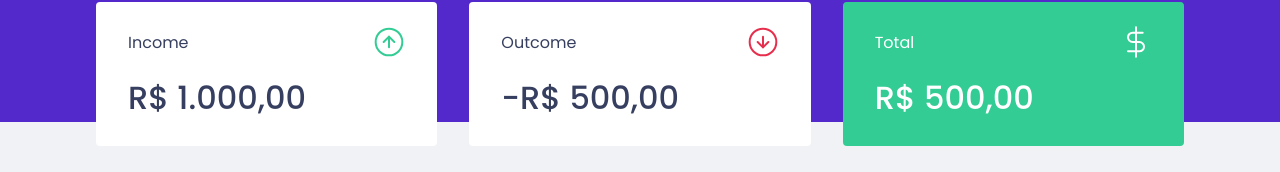
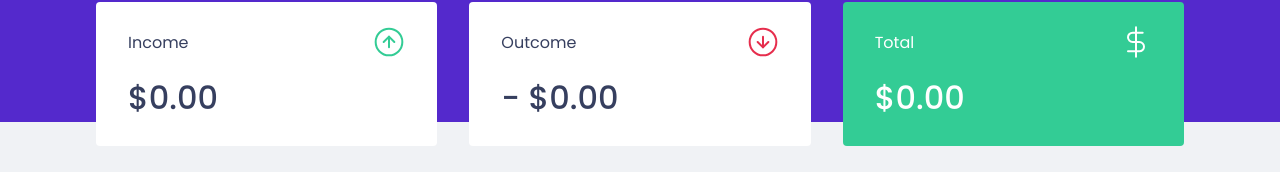
Before and after one commit to caleb-freitas/dtmoney, a React (Create React App) app: page / in a window 1280 px wide. Shown: the part 150-322 px from the top of the page. Built offline with nearby package versions, Linux system fonts and the light colour scheme; no server answers; what miragejs would draw is missing.

Commit message:
feat: calculate summary

```diff
--- a/src/TransactionsContext.tsx
+++ b/src/TransactionsContext.tsx
@@ -14,7 +14,7 @@
 
 export interface TransactionsContextData {
   transactions: Transaction[]
-  createTransaction: (transaction: TransactionInput) => void
+  createTransaction: (transaction: TransactionInput) => Promise<void>
 }
 
 export interface TransactionsProviderProps {
@@ -30,8 +30,13 @@
       .then(response => setTransactions(response.data))
   }, [])
 
-  function createTransaction(transaction: Transaction) {
-    api.post("/transactions", transaction)
+  async function createTransaction(transactionInput: Transaction) {
+    const response = await api.post("/transactions", {
+      ...transactionInput,
+      createdAt: new Date()
+    })
+    const { transaction } = response.data
+    setTransactions([...transactions, transaction])
   }
 
   return (
--- a/src/components/NewTransactionModal/index.tsx
+++ b/src/components/NewTransactionModal/index.tsx
@@ -21,14 +21,19 @@
   const [category, setCategory] = useState("")
   const [type, setType] = useState("income")
 
-  function handleCreateNewTransaction(event: FormEvent) {
+  async function handleCreateNewTransaction(event: FormEvent) {
     event.preventDefault()
-    createTransaction({
+    await createTransaction({
       title,
       amount,
       category,
       type
     })
+    setTitle("")
+    setAmount(0)
+    setType("income")
+    setCategory("")
+    onRequestClose()
   }
   return (
     <Modal
--- a/src/components/Summary/index.tsx
+++ b/src/components/Summary/index.tsx
@@ -7,6 +7,21 @@
 
 export function Summary() {
   const { transactions } = useContext(TransactionContext)
+  const summary = transactions.reduce((acc, transaction) => {
+    if (transaction.type === "income") {
+      acc.incomes += transaction.amount
+      acc.total += transaction.amount
+    }
+    if (transaction.type === "outcome") {
+      acc.outcomes += transaction.amount
+      acc.total -= transaction.amount
+    }
+    return acc
+  }, {
+    incomes: 0,
+    outcomes: 0,
+    total: 0
+  })
   return (
     <Container>
       <div>
@@ -14,21 +29,33 @@
           <p>Income</p>
           <img src={incomeIgm} alt="income" />
         </header>
-        <strong>R$ 1.000,00</strong>
+        <strong>{new Intl.NumberFormat("en-US", {
+          style: "currency",
+          currency: "USD",
+
+        }).format(summary.incomes)}</strong>
       </div>
       <div>
         <header>
           <p>Outcome</p>
           <img src={outcomeIgm} alt="outcome" />
         </header>
-        <strong>-R$ 500,00</strong>
+        <strong>- {new Intl.NumberFormat("en-US", {
+          style: "currency",
+          currency: "USD",
+
+        }).format(summary.outcomes)}</strong>
       </div>
       <div className="highlight-background">
         <header>
           <p>Total</p>
           <img src={totalIgm} alt="total" />
         </header>
-        <strong>R$ 500,00</strong>
+        <strong>{new Intl.NumberFormat("en-US", {
+          style: "currency",
+          currency: "USD",
+
+        }).format(summary.total)}</strong>
       </div>
     </Container>
   )
--- a/src/components/TransactionsTable/styles.ts
+++ b/src/components/TransactionsTable/styles.ts
@@ -24,11 +24,11 @@
       color: var(--title);
       }
 
-      &.deposit {
+      &.income {
       color: var(--green);
       }
 
-      &.withdraw {
+      &.outcome {
       color: var(--red);
       }
     }
```
